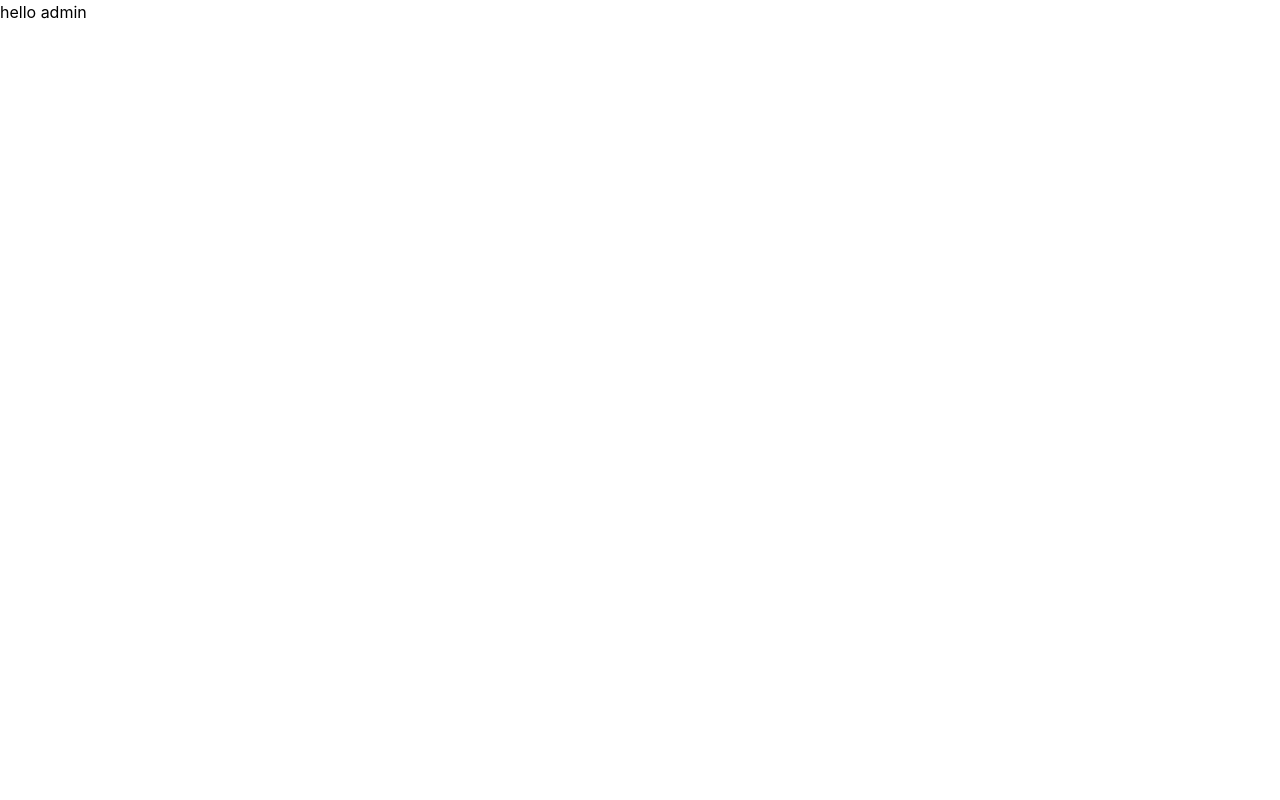
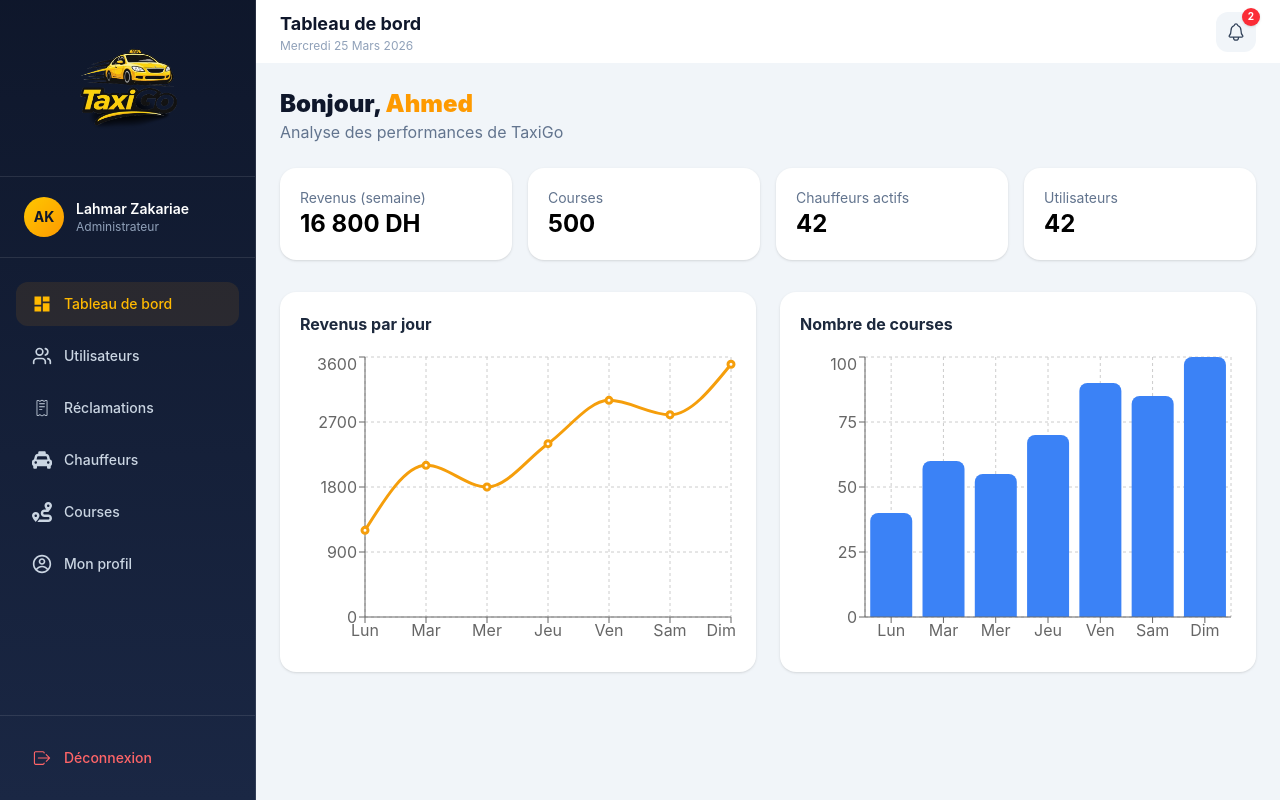
Before and after one commit to Lahmar22/TaxiGo-fileRouge, a React app in the folder frontend/: page /admin/dashboard in a window 1280 px wide. Built offline with nearby package versions, Linux system fonts and the light colour scheme; the HTML template or start-up script is replaced by a standard one.

Commit message:
feat : update dashboard admin for statique

```diff
--- a/frontend/src/pages/admin/Dashboard.jsx
+++ b/frontend/src/pages/admin/Dashboard.jsx
@@ -1,7 +1,133 @@
+import { useState } from "react";
+import Header from "../admin/components/Header";
+import Sidebar from "../admin/components/Sidebar";
+import {
+    LineChart,
+    Line,
+    BarChart,
+    Bar,
+    XAxis,
+    YAxis,
+    Tooltip,
+    ResponsiveContainer,
+    CartesianGrid
+} from "recharts";
+
+// ── Mock data ─────────────────────────
+const revenueData = [
+    { day: "Lun", revenus: 1200 },
+    { day: "Mar", revenus: 2100 },
+    { day: "Mer", revenus: 1800 },
+    { day: "Jeu", revenus: 2400 },
+    { day: "Ven", revenus: 3000 },
+    { day: "Sam", revenus: 2800 },
+    { day: "Dim", revenus: 3500 }
+];
+
+const coursesData = [
+    { name: "Lun", courses: 40 },
+    { name: "Mar", courses: 60 },
+    { name: "Mer", courses: 55 },
+    { name: "Jeu", courses: 70 },
+    { name: "Ven", courses: 90 },
+    { name: "Sam", courses: 85 },
+    { name: "Dim", courses: 100 }
+];
+
 export default function Dashboard() {
+    const [openSidebar, setOpenSidebar] = useState(false);
+
     return (
-        <>
-            <p>hello admin</p>
-        </>
-    )
+        <div className="flex min-h-screen bg-slate-100">
+            <Sidebar open={openSidebar} setOpen={setOpenSidebar} />
+
+            <div className="flex flex-col flex-1">
+                <Header page="Tableau de bord" setOpenSidebar={setOpenSidebar} />
+
+                <main className="flex-1 p-4 lg:p-6">
+
+                    {/* ── Header ── */}
+                    <div className="mb-6">
+                        <h2 className="text-2xl font-black text-slate-900">
+                            Bonjour, <span className="text-amber-500">Ahmed</span>
+                        </h2>
+                        <p className="text-slate-500">
+                            Analyse des performances de TaxiGo
+                        </p>
+                    </div>
+
+                    {/* ── Cards rapides ── */}
+                    <div className="grid grid-cols-1 md:grid-cols-4 gap-4 mb-8">
+                        <div className="bg-white p-5 rounded-2xl shadow">
+                            <p className="text-slate-500 text-sm">Revenus (semaine)</p>
+                            <h3 className="text-2xl font-bold">16 800 DH</h3>
+                        </div>
+
+                        <div className="bg-white p-5 rounded-2xl shadow">
+                            <p className="text-slate-500 text-sm">Courses</p>
+                            <h3 className="text-2xl font-bold">500</h3>
+                        </div>
+
+                        <div className="bg-white p-5 rounded-2xl shadow">
+                            <p className="text-slate-500 text-sm">Chauffeurs actifs</p>
+                            <h3 className="text-2xl font-bold">42</h3>
+                        </div>
+
+                        <div className="bg-white p-5 rounded-2xl shadow">
+                            <p className="text-slate-500 text-sm">Utilisateurs</p>
+                            <h3 className="text-2xl font-bold">42</h3>
+                        </div>
+                    </div>
+
+                    {/* ── Charts ── */}
+                    <div className="grid grid-cols-1 lg:grid-cols-2 gap-6">
+
+                        {/* Revenus */}
+                        <div className="bg-white p-5 rounded-2xl shadow">
+                            <h3 className="font-bold mb-4 text-slate-800">
+                                Revenus par jour
+                            </h3>
+
+                            <ResponsiveContainer width="100%" height={300}>
+                                <LineChart data={revenueData}>
+                                    <CartesianGrid strokeDasharray="3 3" />
+                                    <XAxis dataKey="day" />
+                                    <YAxis />
+                                    <Tooltip />
+                                    <Line
+                                        type="monotone"
+                                        dataKey="revenus"
+                                        stroke="#f59e0b"
+                                        strokeWidth={3}
+                                    />
+                                </LineChart>
+                            </ResponsiveContainer>
+                        </div>
+
+                        {/* Courses */}
+                        <div className="bg-white p-5 rounded-2xl shadow">
+                            <h3 className="font-bold mb-4 text-slate-800">
+                                Nombre de courses
+                            </h3>
+
+                            <ResponsiveContainer width="100%" height={300}>
+                                <BarChart data={coursesData}>
+                                    <CartesianGrid strokeDasharray="3 3" />
+                                    <XAxis dataKey="name" />
+                                    <YAxis />
+                                    <Tooltip />
+                                    <Bar
+                                        dataKey="courses"
+                                        fill="#3b82f6"
+                                        radius={[8, 8, 0, 0]}
+                                    />
+                                </BarChart>
+                            </ResponsiveContainer>
+                        </div>
+                    </div>
+
+                </main>
+            </div>
+        </div>
+    );
 }
```
